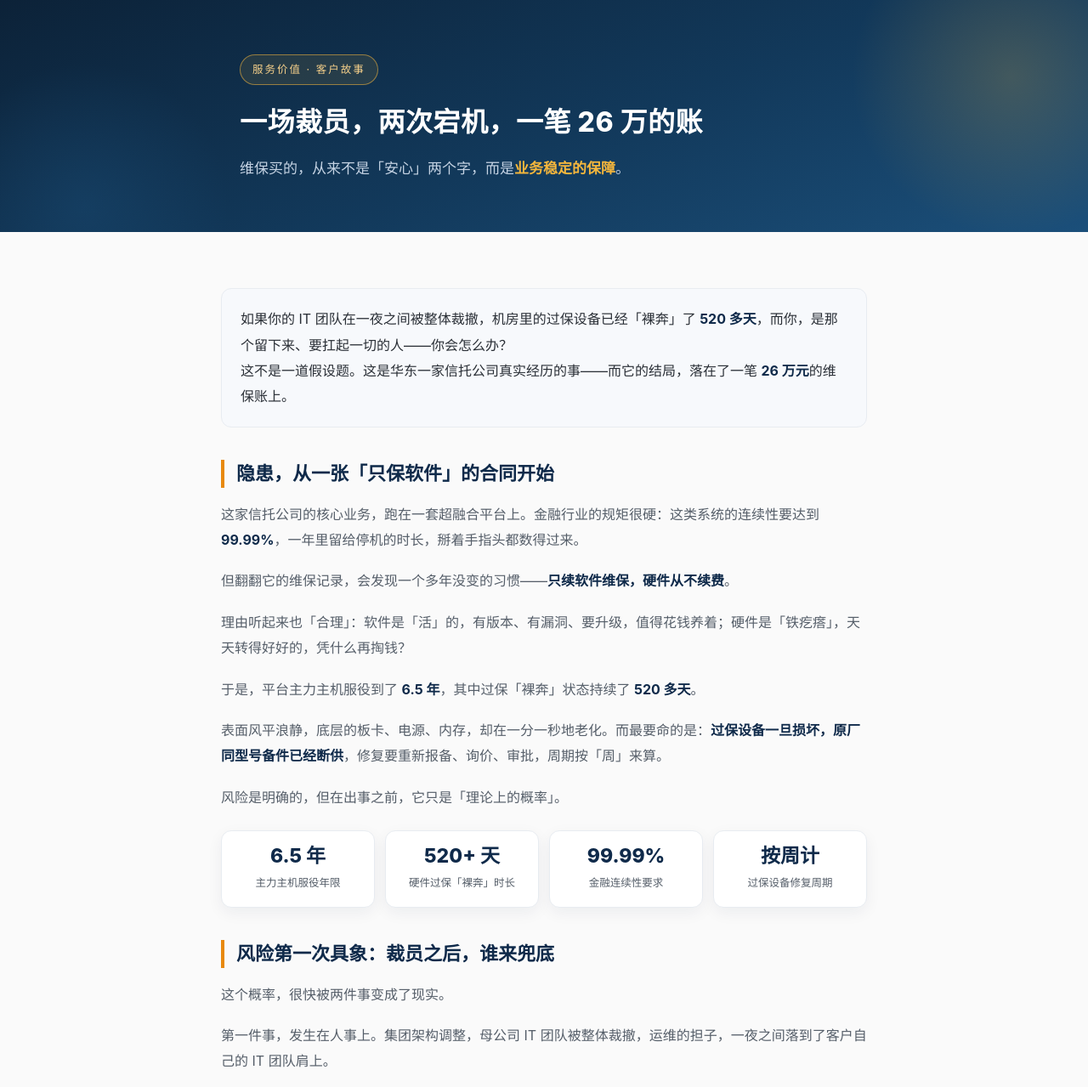
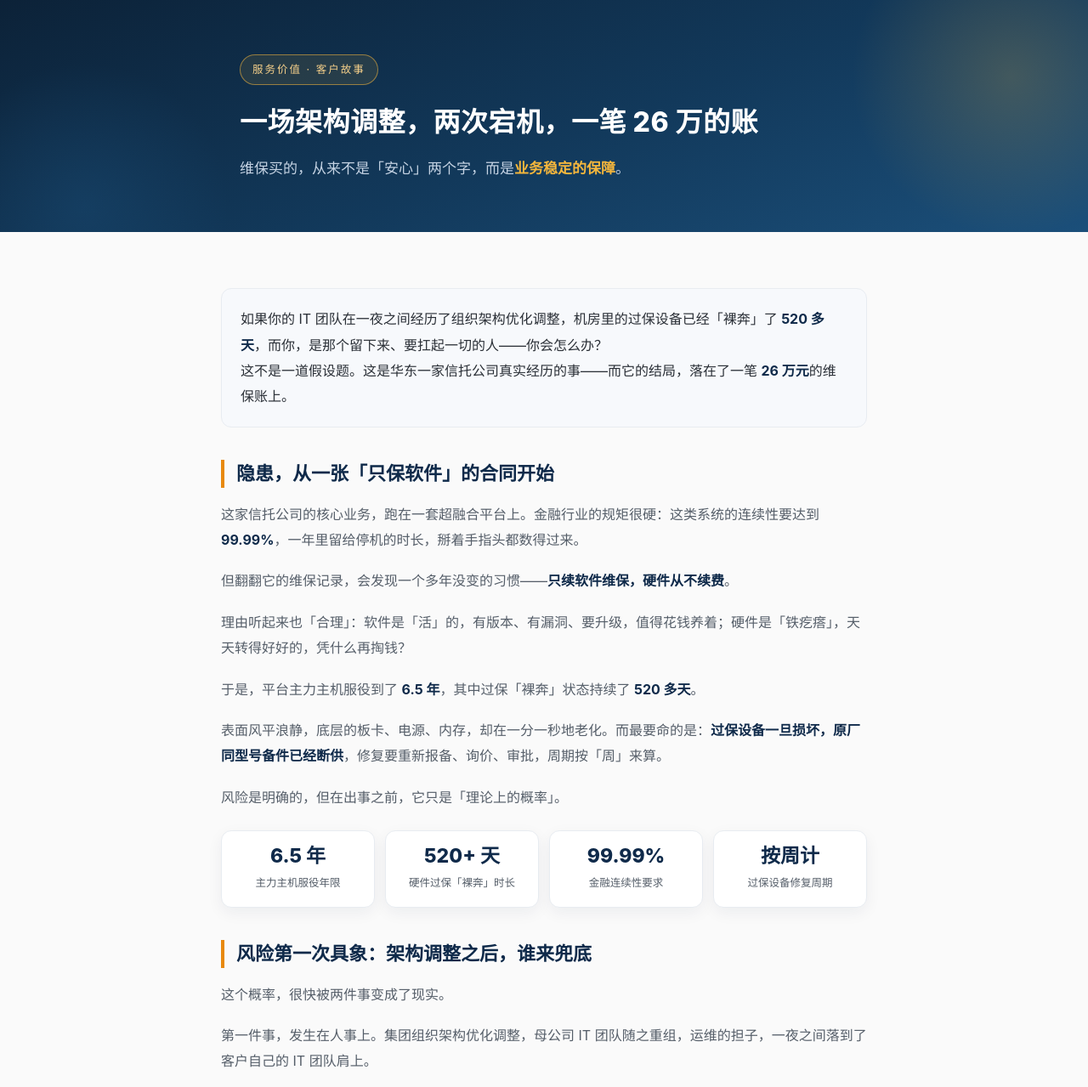
Before and after one commit to 289915727-maker/eos-playbook, a plain HTML site: page maintenance-article.html in a window 1280 px wide. Shown: the top 1279 px of the page at 85% size. Drawn offline with Linux system fonts and the light colour scheme.

Commit message:
update 维保价值案例(裁员→架构调整措辞)

```diff
--- a/maintenance-article.html
+++ b/maintenance-article.html
@@ -3,7 +3,7 @@
 <head>
 <meta charset="UTF-8">
 <meta name="viewport" content="width=device-width, initial-scale=1.0">
-<title>一场裁员，两次宕机，一笔26万的账</title>
+<title>一场架构调整，两次宕机，一笔26万的账</title>
 <style>
 :root{
   --navy:#0f2a4a;
@@ -133,7 +133,7 @@ footer .line{border-top:1px solid var(--line);padding-top:20px;margin-top:6px}
 <div class="hero">
   <div class="article">
     <span class="cat">服务价值 · 客户故事</span>
-    <h1>一场裁员，两次宕机，一笔 26 万的账</h1>
+    <h1>一场架构调整，两次宕机，一笔 26 万的账</h1>
     <p class="sub">维保买的，从来不是「安心」两个字，而是<b>业务稳定的保障</b>。</p>
   </div>
 </div>
@@ -141,7 +141,7 @@ footer .line{border-top:1px solid var(--line);padding-top:20px;margin-top:6px}
 <div class="article content">
 
   <div class="lead-box">
-    如果你的 IT 团队在一夜之间被整体裁撤，机房里的过保设备已经「裸奔」了 <b>520 多天</b>，而你，是那个留下来、要扛起一切的人——你会怎么办？<br>
+    如果你的 IT 团队在一夜之间经历了组织架构优化调整，机房里的过保设备已经「裸奔」了 <b>520 多天</b>，而你，是那个留下来、要扛起一切的人——你会怎么办？<br>
     这不是一道假设题。这是华东一家信托公司真实经历的事——而它的结局，落在了一笔 <b>26 万元</b>的维保账上。
   </div>
 
@@ -160,9 +160,9 @@ footer .line{border-top:1px solid var(--line);padding-top:20px;margin-top:6px}
     <div class="stat"><div class="v">按周计</div><div class="l">过保设备修复周期</div></div>
   </div>
 
-  <h2>风险第一次具象：裁员之后，谁来兜底</h2>
+  <h2>风险第一次具象：架构调整之后，谁来兜底</h2>
   <p>这个概率，很快被两件事变成了现实。</p>
-  <p>第一件事，发生在人事上。集团架构调整，母公司 IT 团队被整体裁撤，运维的担子，一夜之间落到了客户自己的 IT 团队肩上。</p>
+  <p>第一件事，发生在人事上。集团组织架构优化调整，母公司 IT 团队随之重组，运维的担子，一夜之间落到了客户自己的 IT 团队肩上。</p>
   <p>这不是加个班那么简单：走了的人带走了历史配置、网络架构、环境文档；跨部门抽调来的骨干，面对这套环境几乎「两眼一抹黑」。关键业务面临停摆，<b class="hl">运维真空期出现了</b>。</p>
   <p>就在最难的过渡期，长期服务这家集团的技术团队伸出了手——他们熟悉这套环境的每一根链路、每一处踩过的坑。历史配置底账一点点摸清，交接的信息盲区一点点扫清，过渡期的突发疑难第一时间响应。结果实打实：<b class="hl">整个过渡期，业务零中断</b>。</p>
   <p>熬过这一关的人，第一次真切体会到：<b class="hl">身后有熟悉这套环境的人，和独自硬扛，是两种完全不同的处境。</b></p>
@@ -221,7 +221,7 @@ footer .line{border-top:1px solid var(--line);padding-top:20px;margin-top:6px}
   <h2>26 万落地之后：稳定，才是最大的安心</h2>
   <p>四笔账摆完，结果水到渠成：这家从未采购过硬件维保的信托公司，完成了硬件维保专项立项，增购 <b class="num">26 万元</b>。</p>
   <p>金额之外，这笔合同的分量在「结构」二字——维保从历年「纯软件续费」，升级为「软硬件全生命周期」的立体保障。过保裸奔的隐患被拆除，业务连续性的底座补齐。</p>
-  <p>而这份踏实，还在沿着集团体系往外蔓延：体系内一家兄弟公司同样面临科技运维部门裁撤的处境，同样的痛，也在这里被接住、被化解。</p>
+  <p>而这份踏实，还在沿着集团体系往外蔓延：体系内一家兄弟公司同样面临科技运维部门优化调整的处境，同样的痛，也在这里被接住、被化解。</p>
   <p>从「扛过每一次告警」，到「不再为下一次告警提心吊胆」——这就是一笔 26 万的账，能换来的东西。</p>
 
   <div class="ending">
```
